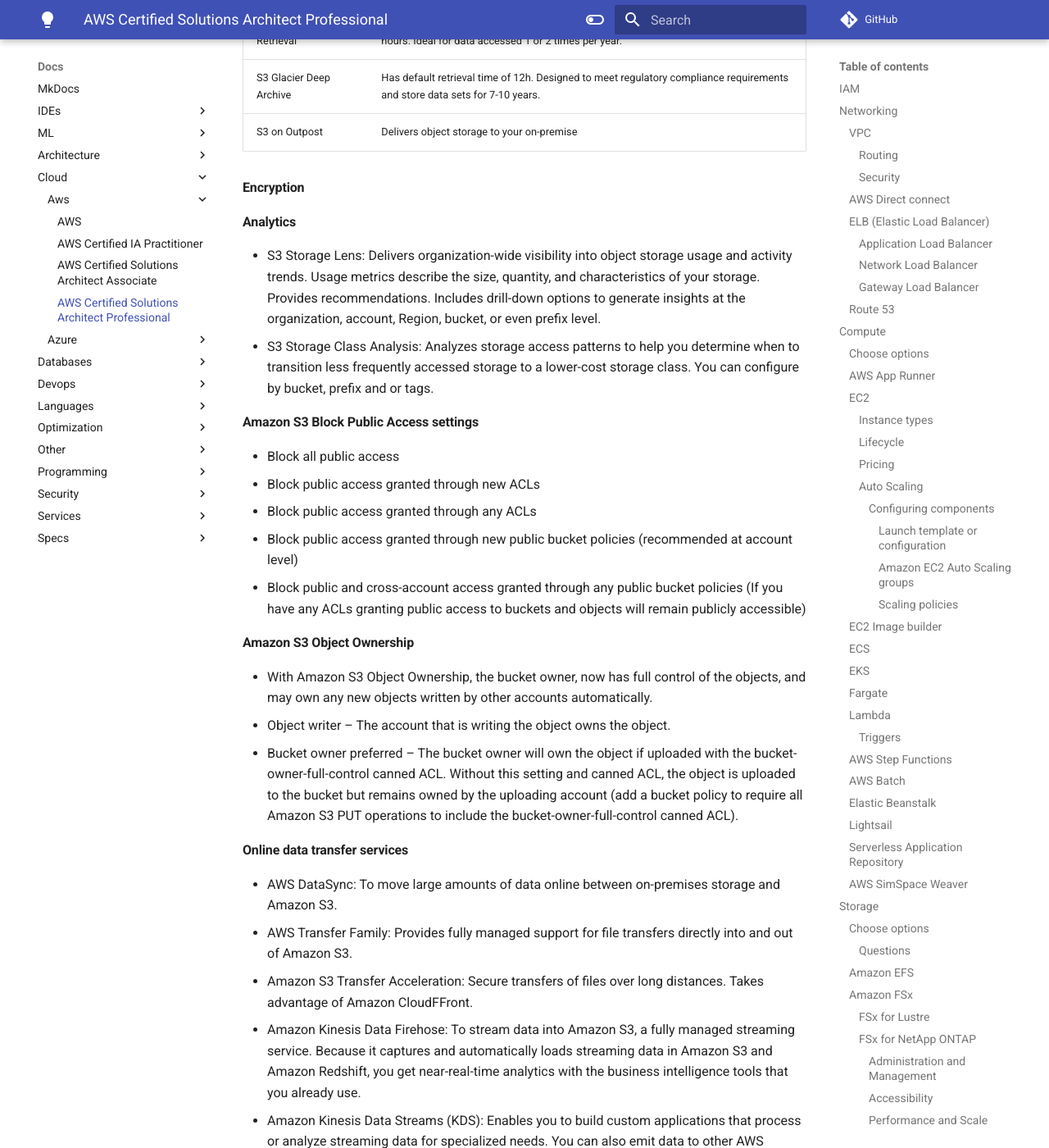
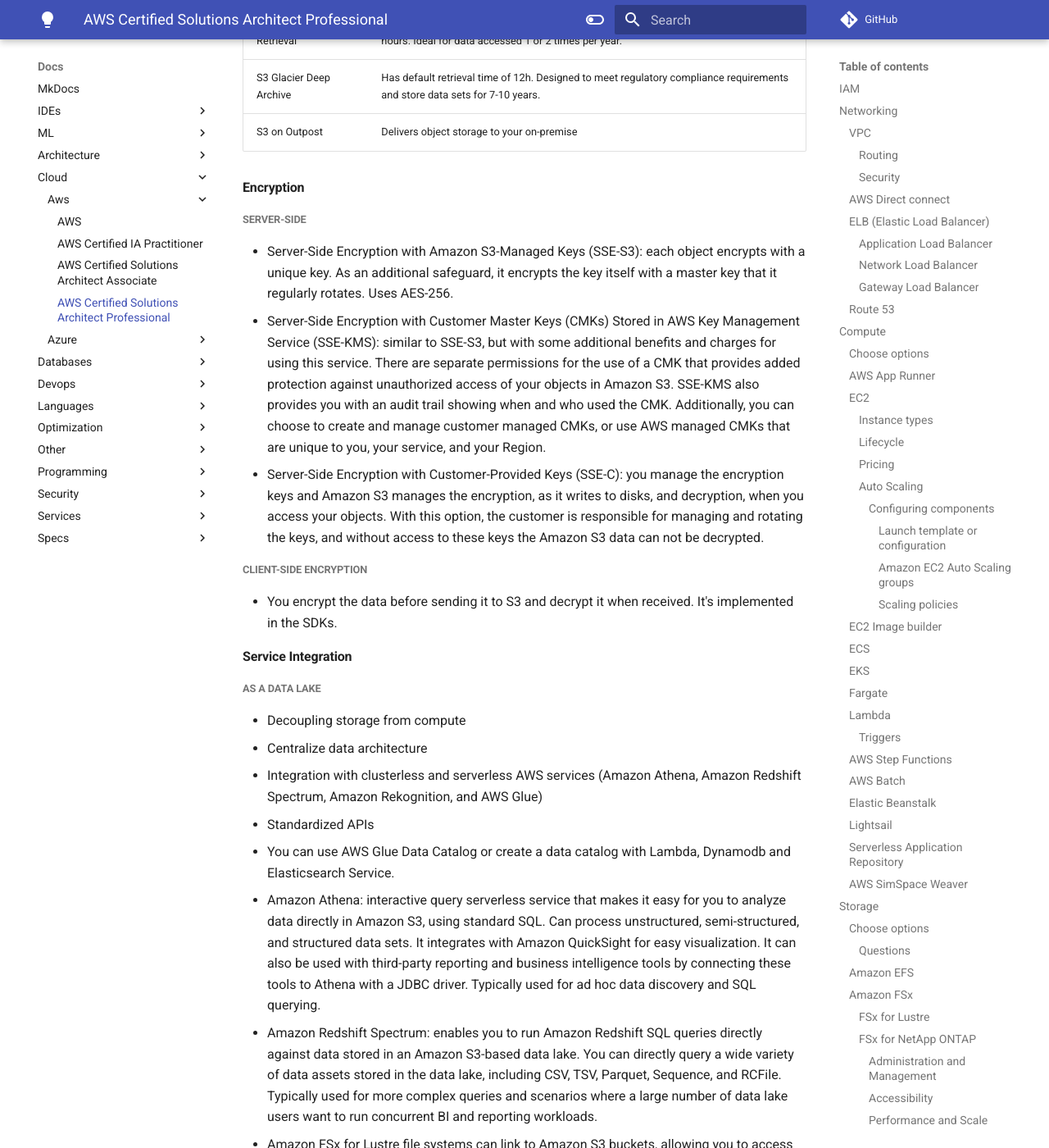
Before and after one commit to devdevx/auto_docs, an MkDocs documentation site: the page built from docs/cloud/aws/cert-sap.md, in a window 1280 px wide and 1400 px high, scrolled down 28636 px. Shown: the whole window at 82% size. Built offline with MkDocs 1.6.1 and Material for MkDocs 9.7.7, drawn with Linux system fonts in a browser that asks for light colours; comment, search, counter and statistics services are not loaded; some of the changed text lies outside the part shown.

Commit message:
chore: update aws sap notes

```diff
--- a/docs/cloud/aws/cert-sap.md
+++ b/docs/cloud/aws/cert-sap.md
@@ -645,6 +645,29 @@
 
 #### Encryption
 
+##### Server-side
+
+- Server-Side Encryption with Amazon S3-Managed Keys (SSE-S3): each object encrypts with a unique key. As an additional safeguard, it encrypts the key itself with a master key that it regularly rotates. Uses AES-256.
+- Server-Side Encryption with Customer Master Keys (CMKs) Stored in AWS Key Management Service (SSE-KMS): similar to SSE-S3, but with some additional benefits and charges for using this service. There are separate permissions for the use of a CMK that provides added protection against unauthorized access of your objects in Amazon S3. SSE-KMS also provides you with an audit trail showing when and who used the CMK. Additionally, you can choose to create and manage customer managed CMKs, or use AWS managed CMKs that are unique to you, your service, and your Region.
+- Server-Side Encryption with Customer-Provided Keys (SSE-C): you manage the encryption keys and Amazon S3 manages the encryption, as it writes to disks, and decryption, when you access your objects. With this option, the customer is responsible for managing and rotating the keys, and without access to these keys the Amazon S3 data can not be decrypted.
+
+##### Client-side encryption
+
+- You encrypt the data before sending it to S3 and decrypt it when received. It's implemented in the SDKs.
+
+#### Service Integration
+
+##### As a data lake
+
+- Decoupling storage from compute
+- Centralize data architecture
+- Integration with clusterless and serverless AWS services (Amazon Athena, Amazon Redshift Spectrum, Amazon Rekognition, and AWS Glue)
+- Standardized APIs
+- You can use AWS Glue Data Catalog or create a data catalog with Lambda, Dynamodb and Elasticsearch Service.
+- Amazon Athena: interactive query serverless service that makes it easy for you to analyze data directly in Amazon S3, using standard SQL. Can process unstructured, semi-structured, and structured data sets. It integrates with Amazon QuickSight for easy visualization. It can also be used with third-party reporting and business intelligence tools by connecting these tools to Athena with a JDBC driver. Typically used for ad hoc data discovery and SQL querying.
+- Amazon Redshift Spectrum: enables you to run Amazon Redshift SQL queries directly against data stored in an Amazon S3-based data lake. You can directly query a wide variety of data assets stored in the data lake, including CSV, TSV, Parquet, Sequence, and RCFile. Typically used for more complex queries and scenarios where a large number of data lake users want to run concurrent BI and reporting workloads.
+- Amazon FSx for Lustre file systems can link to Amazon S3 buckets, allowing you to access and process data concurrently from a high-performance file system.
+
 #### Analytics
 
 - S3 Storage Lens: Delivers organization-wide visibility into object storage usage and activity trends. Usage metrics describe the size, quantity, and characteristics of your storage. Provides recommendations. Includes drill-down options to generate insights at the organization, account, Region, bucket, or even prefix level.
```
